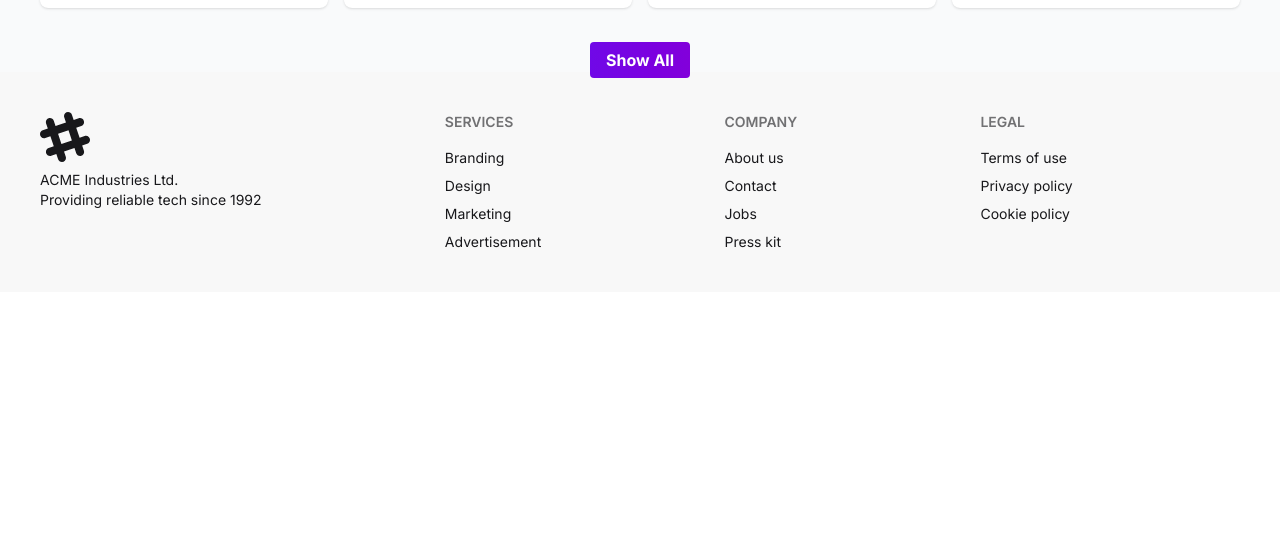
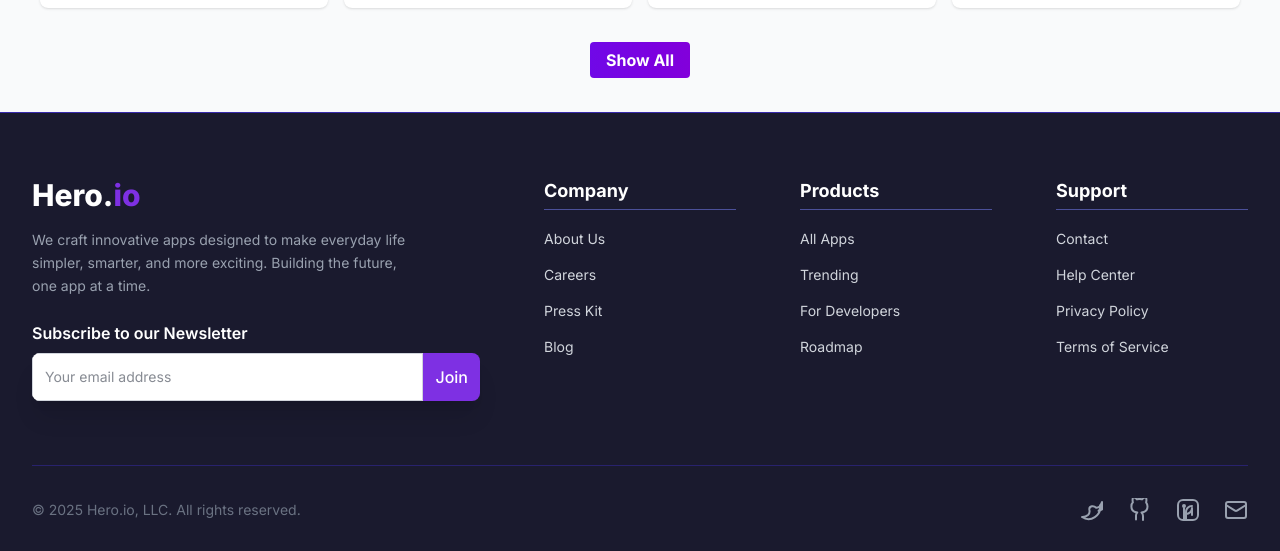
Before and after one commit to antnose/Assignment-8, a React (Vite) app in the folder assignment-8/: page / in a window 1280 px wide. Shown: the part 2285-2836 px from the top of the page. Before the commit the page ends 2577 px from the top, so only its background shows below. Built offline with nearby package versions, Linux system fonts and the light colour scheme.

Commit message:
Add Footer

```diff
--- a/assignment-8/src/Components/Footer/Footer.jsx
+++ b/assignment-8/src/Components/Footer/Footer.jsx
@@ -1,46 +1,210 @@
-import React from "react";
+const motion = {
+  div: ({ children, ...props }) => <div {...props}>{children}</div>,
+  a: ({ children, ...props }) => <a {...props}>{children}</a>,
+};
+
+const TwitterIcon = (props) => (
+  <svg
+    {...props}
+    xmlns="http://www.w3.org/2000/svg"
+    width="24"
+    height="24"
+    viewBox="0 0 24 24"
+    fill="none"
+    stroke="currentColor"
+    strokeWidth="2"
+    strokeLinecap="round"
+    strokeLinejoin="round"
+    className="lucide lucide-twitter"
+  >
+    <path d="M22 4s-.7 2.1-2 3.4c1.6 10-9.4 17.3-18 11.6 2.2.1 4.4-.6 6-2 1.3-1.2 1.8-3.3 1.4-5.1-.3-1.6.8-3.2 2.4-3.6 1.6-.4 3.2.3 4.4 1.5 1.4-.2 2.7-.8 3.8-1.6.5 1.7-.1 3.5-1.5 4.7 1.3-.2 2.5-.8 3.5-1.4z" />
+  </svg>
+);
+
+const GithubIcon = (props) => (
+  <svg
+    {...props}
+    xmlns="http://www.w3.org/2000/svg"
+    width="24"
+    height="24"
+    viewBox="0 0 24 24"
+    fill="none"
+    stroke="currentColor"
+    strokeWidth="2"
+    strokeLinecap="round"
+    strokeLinejoin="round"
+    className="lucide lucide-github"
+  >
+    <path d="M15 22v-4a4.8 4.8 0 0 0-1.5-3.5c2.9-.3 6-1.4 6-6 0-1.7-.6-3.2-1.4-4.2.2-.6.7-2.1-.1-5-1.8 0-3.2 1-4 2.1-.8-.3-1.6-.5-2.5-.5-.9 0-1.7.2-2.5.5-.8-1.1-2.2-2.1-4-2.1-.8 2.9-.3 4.4-.1 5-1 .9-1.5 2.4-1.5 4.2 0 4.6 3 5.7 5.9 6-1 .8-1.3 1.9-1.3 3.1v4" />
+  </svg>
+);
+
+const LinkedinIcon = (props) => (
+  <svg
+    {...props}
+    xmlns="http://www.w3.org/2000/svg"
+    width="24"
+    height="24"
+    viewBox="0 0 24 24"
+    fill="none"
+    stroke="currentColor"
+    strokeWidth="2"
+    strokeLinecap="round"
+    strokeLinejoin="round"
+    className="lucide lucide-linkedin"
+  >
+    <rect x="2" y="2" width="20" height="20" rx="5" ry="5" />
+    <path d="M16 8a6 6 0 0 0-6 6v7" />
+    <path d="M10 16a6 6 0 0 0 6-6v7" />
+    <line x1="8" y1="21" x2="8" y2="10" />
+    <circle cx="8" cy="8" r="1" />
+  </svg>
+);
+
+const MailIcon = (props) => (
+  <svg
+    {...props}
+    xmlns="http://www.w3.org/2000/svg"
+    width="24"
+    height="24"
+    viewBox="0 0 24 24"
+    fill="none"
+    stroke="currentColor"
+    strokeWidth="2"
+    strokeLinecap="round"
+    strokeLinejoin="round"
+    className="lucide lucide-mail"
+  >
+    <rect width="20" height="16" x="2" y="4" rx="2" />
+    <path d="m22 7-8.97 5.7a1.94 1.94 0 0 1-2.06 0L2 7" />
+  </svg>
+);
+
+const FooterLink = ({ href, children }) => (
+  <a
+    href={href}
+    className="text-gray-300 hover:text-white transition duration-300 relative group text-sm"
+  >
+    {children}
+
+    <span className="absolute bottom-0 left-0 w-0 h-0.5 bg-white transition-all duration-300 group-hover:w-full"></span>
+  </a>
+);
+
+const FooterSectionTitle = ({ children }) => (
+  <h3 className="text-lg font-bold text-white mb-4 border-b border-indigo-400/50 pb-1">
+    {children}
+  </h3>
+);
 
 const Footer = () => {
+  const currentYear = new Date().getFullYear();
+
+  const navSections = [
+    {
+      title: "Company",
+      links: [
+        { name: "About Us", href: "#about" },
+        { name: "Careers", href: "#careers" },
+        { name: "Press Kit", href: "#press" },
+        { name: "Blog", href: "#blog" },
+      ],
+    },
+    {
+      title: "Products",
+      links: [
+        { name: "All Apps", href: "#apps" },
+        { name: "Trending", href: "#trending" },
+        { name: "For Developers", href: "#dev" },
+        { name: "Roadmap", href: "#roadmap" },
+      ],
+    },
+    {
+      title: "Support",
+      links: [
+        { name: "Contact", href: "#contact" },
+        { name: "Help Center", href: "#help" },
+        { name: "Privacy Policy", href: "#privacy" },
+        { name: "Terms of Service", href: "#terms" },
+      ],
+    },
+  ];
+
+  const socialLinks = [
+    { icon: TwitterIcon, href: "#twitter" },
+    { icon: GithubIcon, href: "#github" },
+    { icon: LinkedinIcon, href: "#linkedin" },
+    { icon: MailIcon, href: "#mail" },
+  ];
+
   return (
-    <footer className="footer sm:footer-horizontal bg-base-200 text-base-content p-10">
-      <aside>
-        <svg
-          width="50"
-          height="50"
-          viewBox="0 0 24 24"
-          xmlns="http://www.w3.org/2000/svg"
-          fillRule="evenodd"
-          clipRule="evenodd"
-          className="fill-current"
-        >
-          <path d="M22.672 15.226l-2.432.811.841 2.515c.33 1.019-.209 2.127-1.23 2.456-1.15.325-2.148-.321-2.463-1.226l-.84-2.518-5.013 1.677.84 2.517c.391 1.203-.434 2.542-1.831 2.542-.88 0-1.601-.564-1.86-1.314l-.842-2.516-2.431.809c-1.135.328-2.145-.317-2.463-1.229-.329-1.018.211-2.127 1.231-2.456l2.432-.809-1.621-4.823-2.432.808c-1.355.384-2.558-.59-2.558-1.839 0-.817.509-1.582 1.327-1.846l2.433-.809-.842-2.515c-.33-1.02.211-2.129 1.232-2.458 1.02-.329 2.13.209 2.461 1.229l.842 2.515 5.011-1.677-.839-2.517c-.403-1.238.484-2.553 1.843-2.553.819 0 1.585.509 1.85 1.326l.841 2.517 2.431-.81c1.02-.33 2.131.211 2.461 1.229.332 1.018-.21 2.126-1.23 2.456l-2.433.809 1.622 4.823 2.433-.809c1.242-.401 2.557.484 2.557 1.838 0 .819-.51 1.583-1.328 1.847m-8.992-6.428l-5.01 1.675 1.619 4.828 5.011-1.674-1.62-4.829z"></path>
-        </svg>
-        <p>
-          ACME Industries Ltd.
-          <br />
-          Providing reliable tech since 1992
-        </p>
-      </aside>
-      <nav>
-        <h6 className="footer-title">Services</h6>
-        <a className="link link-hover">Branding</a>
-        <a className="link link-hover">Design</a>
-        <a className="link link-hover">Marketing</a>
-        <a className="link link-hover">Advertisement</a>
-      </nav>
-      <nav>
-        <h6 className="footer-title">Company</h6>
-        <a className="link link-hover">About us</a>
-        <a className="link link-hover">Contact</a>
-        <a className="link link-hover">Jobs</a>
-        <a className="link link-hover">Press kit</a>
-      </nav>
-      <nav>
-        <h6 className="footer-title">Legal</h6>
-        <a className="link link-hover">Terms of use</a>
-        <a className="link link-hover">Privacy policy</a>
-        <a className="link link-hover">Cookie policy</a>
-      </nav>
+    <footer className="bg-[#1A1A2E] text-white pt-16 pb-8 border-t border-indigo-800 font-[Inter] overflow-hidden">
+      <div className="max-w-7xl mx-auto px-6 lg:px-8">
+        <div className="grid grid-cols-1 md:grid-cols-5 gap-12 lg:gap-16">
+          <div className="md:col-span-2 space-y-4">
+            <h2 className="text-3xl font-extrabold flex items-center">
+              <span className="text-white">Hero.</span>
+              <span className="text-[#7E30E3]">io</span>
+            </h2>
+            <p className="text-gray-400 max-w-sm text-sm leading-relaxed">
+              We craft innovative apps designed to make everyday life simpler,
+              smarter, and more exciting. Building the future, one app at a
+              time.
+            </p>
+
+            <div className="mt-6">
+              <p className="text-white font-semibold mb-2">
+                Subscribe to our Newsletter
+              </p>
+              <div className="flex rounded-lg overflow-hidden shadow-xl relative">
+                <input
+                  type="email"
+                  placeholder="Your email address"
+                  className="p-3 w-full text-sm text-gray-900 focus:outline-none focus:ring-2 focus:ring-[#7E30E3] transition-all duration-300 bg-white border border-gray-300 focus:border-[#7E30E3] focus:shadow-[0_0_15px_rgba(126,48,227,0.4)]"
+                />
+                <button className="bg-[#7E30E3] hover:bg-indigo-600 text-white p-3 font-medium transition-all duration-300 active:scale-[0.98] hover:shadow-[0_0_15px_rgba(126,48,227,0.6)]">
+                  Join
+                </button>
+              </div>
+            </div>
+          </div>
+
+          {navSections.map((section) => (
+            <div key={section.title} className="space-y-4">
+              <FooterSectionTitle>{section.title}</FooterSectionTitle>
+              <ul className="space-y-3 flex flex-col">
+                {section.links.map((link) => (
+                  <li key={link.name}>
+                    <FooterLink href={link.href}>{link.name}</FooterLink>
+                  </li>
+                ))}
+              </ul>
+            </div>
+          ))}
+        </div>
+
+        <div className="mt-16 mb-8 border-t border-indigo-800/50"></div>
+
+        <div className="flex flex-col md:flex-row justify-between items-center text-sm text-gray-500">
+          <p className="text-center md:text-left mb-4 md:mb-0">
+            &copy; {currentYear} Hero.io, LLC. All rights reserved.
+          </p>
+
+          <div className="flex space-x-6">
+            {socialLinks.map((link, index) => (
+              <motion.a
+                key={index}
+                href={link.href}
+                target="_blank"
+                rel="noopener noreferrer"
+                className="text-gray-400 hover:text-[#7E30E3] transition duration-300"
+              >
+                <link.icon className="w-6 h-6" />
+              </motion.a>
+            ))}
+          </div>
+        </div>
+      </div>
     </footer>
   );
 };
--- a/assignment-8/src/Components/TrendingApps/TrendingApps.jsx
+++ b/assignment-8/src/Components/TrendingApps/TrendingApps.jsx
@@ -3,7 +3,7 @@ import ApplicationCard from "../ApplicationCard/ApplicationCard";
 
 const TrendingApps = ({ homePageData }) => {
   return (
-    <div className="pt-10">
+    <div className="py-10">
       <h1 className="text-5xl font-bold mb-4">Trending Apps</h1>
       <p className="text-gray-600">
         Explore All Trending Apps on the Market developed by us
@@ -19,7 +19,7 @@ const TrendingApps = ({ homePageData }) => {
                 hover:from-violet-600 hover:to-purple-600
                 text-white font-bold py-2 px-4 rounded
                 transition-all duration-500 ease-in-out
-                hover:scale-105"
+                hover:scale-105 "
       >
         Show All
       </Link>
--- a/assignment-8/src/Pages/AllApps/AllApps.jsx
+++ b/assignment-8/src/Pages/AllApps/AllApps.jsx
@@ -66,11 +66,17 @@ const AllApps = () => {
             </div>
             {/* Search field end */}
           </div>
-          <div className="grid lg:grid-cols-4 md:grid-cols-3 sm:grid-cols-2 grid-cols-1   gap-4 pb-10 p-10">
-            {searchedApps?.map((data) => (
-              <ApplicationCard data={data} key={data.id} />
-            ))}
-          </div>
+          {searchedApps.length === 0 ? (
+            <h1 className="text-7xl font-bold text-gray-500 py-20">
+              No Apps Found!
+            </h1>
+          ) : (
+            <div className="grid lg:grid-cols-4 md:grid-cols-3 sm:grid-cols-2 grid-cols-1   gap-4 pb-10 p-10">
+              {searchedApps?.map((data) => (
+                <ApplicationCard data={data} key={data.id} />
+              ))}
+            </div>
+          )}
         </div>
       )}
     </div>
```
